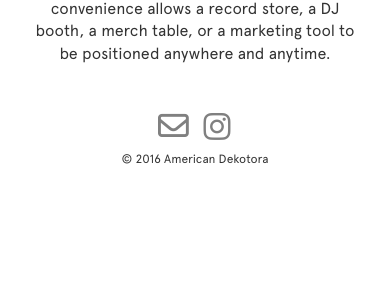
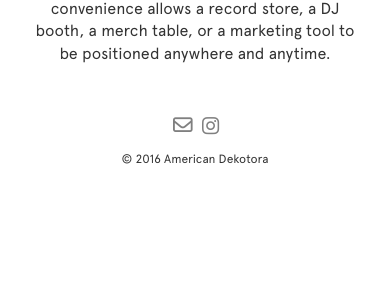
Before and after one commit to androbaut/Dekotora, a Jekyll site: the page built from index.html, in a window 390 px wide. Shown: the part 1397-1700 px from the top of the page. Built offline with Jekyll 4.4.1, drawn with Linux system fonts in a browser that asks for light colours; nearby versions of some CDN libraries.

Commit message:
multi fixes, mailto on mobile

```diff
--- a/_includes/social.html
+++ b/_includes/social.html
@@ -1,6 +1,7 @@
 <!--<div id="social" class="center">-->
 <div class="social">
         <a><div id="mail" class="fa fa-envelope-o"></div></a>
+        <a href="mailto:americandekotora@gmail.com"><div id="mail_mo" class="fa fa-envelope-o"></div></a>
         <a target="_blank" href="https://www.instagram.com/americandekotora/"><div id="insta" class="fa fa-instagram"></div></a>
 </div>
 <!--</div>-->
--- a/_sass/_mods.scss
+++ b/_sass/_mods.scss
@@ -1,9 +1,10 @@
+//Center Graphics
 #logo,
 #deko,
 #deko_vid{
   @include margin;
 }
-
+//Limit logo max/min size
 #logo{
   width: 20%;
   max-width: 160px;
@@ -11,79 +12,87 @@
   margin-bottom: 25px;
   margin-top: 5px;
 }
+//Limit deko max/min size
 #deko{
   max-width: 850px;
   width: 100%;
   padding-bottom: 25px;
 }
-
 #deko_vid{
   max-width: 1000px;
   width: 100%;
 }
-
 #deko_vid{
   display: block;
 }
-
+//Center objects
 .center{
   @include center;
 }
-
+//Responsive email address
 .email p{
 @include responsive-font(2.5vw, 16px, 100px);
 margin-top: 5px;
 }
-
+//Responsive body text
 .text p{
 @include responsive-font(1.5vw, 16px, 40px);
 margin-top: 5px;
 }
-
+//Responsive copyright
 .copy p{
 @include responsive-font(1.2vw, 12px, 35px);
 margin-top: 5px;
 margin-bottom: 5px;
 }
-
+//Make contact links grey, remove top/bottom margins
 #insta,
-#mail{
+#mail,
+#mail_mo{
   color: grey;
   margin-top: 0px;
   margin-bottom: 0px;
 }
+//Center font awesome icons
 .social{
   text-align: center;
 }
+//Include social media styles mixin
 .social .fa{
   @include social;
 }
+//Set instragram icon height
 #insta{
   line-height: 54px;
   margin-top: 10px;
 }
-#mail{
+//Set mail icon height
+#mail,
+#mail_mo{
   line-height: 53px;
   margin-top: 10px;
 }
+//Max width body text
 #text p{
   max-width: 1400px;
   @include margin;
   margin-bottom: 23px;
 }
+//Padding for mobile screens
 @media (max-width: 500px){
   #text p{
     padding-left: 5%;
     padding-right: 5%;
   }
 }
+//Padding for small-medium screens
 @media (min-width: 501px) and (max-width: 1920px){
   #text p{
     padding-left: 15%;
     padding-right: 15%;
   }
 }
-
+//Navigational arrow styles
 #footer{
   position: fixed;
   display: block;
@@ -93,6 +102,7 @@ margin-bottom: 5px;
   z-index: 100;
   padding-bottom: 25px;
 }
+//Navigational arrow max size
 #footer img{
   width: 5%;
   max-width: 30px;
@@ -113,12 +123,16 @@ margin-bottom: 5px;
     //display: block;
   //}
 //}
+//Social size control
 @media (max-width: 768px){
-  .font{
-    font-size: 1.2em;
+  #mail,
+  #mail_mo,
+  #insta{
+    font-size: 1.4em;
+    width: 15px;
   }
 }
-
+//Make social icons fade to #000 on hover
 #insta{
   -o-transition:.5s;
   -ms-transition:.5s;
@@ -126,7 +140,8 @@ margin-bottom: 5px;
   -webkit-transition:.5s;
   transition:.5s;
 }
-#mail{
+#mail,
+#mail_mo{
   -o-transition:.5s;
   -ms-transition:.5s;
   -moz-transition:.5s;
@@ -136,9 +151,13 @@ margin-bottom: 5px;
 #insta:hover{
   color: #000;
 }
+#mail_mo:hover{
+  color: #000;
+}
 #mail:hover{
   color: #000;
 }
+//Remove padding for gif
 #gif .container{
   padding-left: 0px;
   padding-right: 0px;
@@ -147,17 +166,33 @@ margin-bottom: 5px;
   padding-left: 0px;
   padding-right: 0px;
 }
-
 #noodle{
   display: none;
 }
+//Make email link take up same space as text
 #email p{
   padding: 3.54166vw 0 3.54166vw 0;
   margin: 5px 0 30px 0;
 }
+//Hide email link
 #email{
   display: none;
 }
+//Remove top margin for text
 .copy p{
   margin-top: 0px;
 }
+#mail,
+#mail_mo{
+  display: none;
+}
+@media (max-width: 767px){
+  #mail_mo{
+    display: inline-block;
+  }
+}
+@media (min-width: 768px){
+  #mail{
+    display: inline-block;
+  }
+}
```
